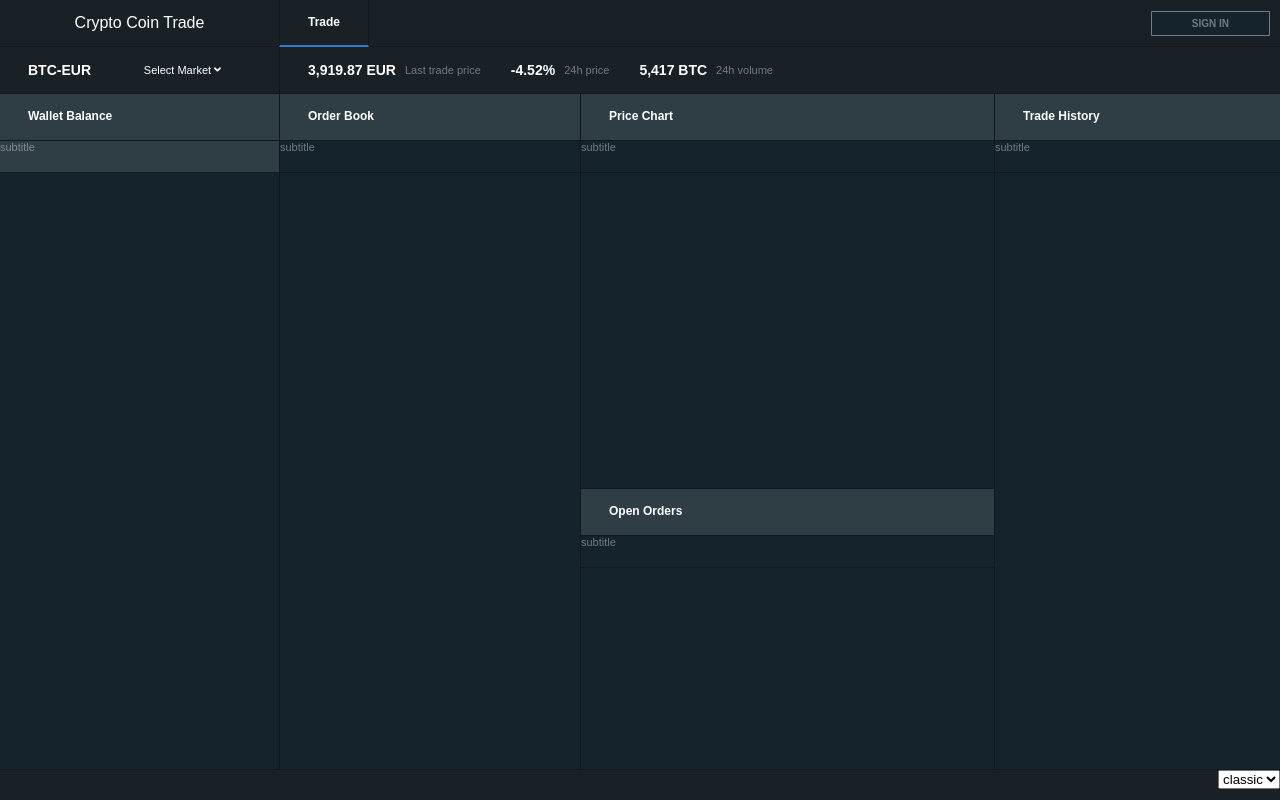
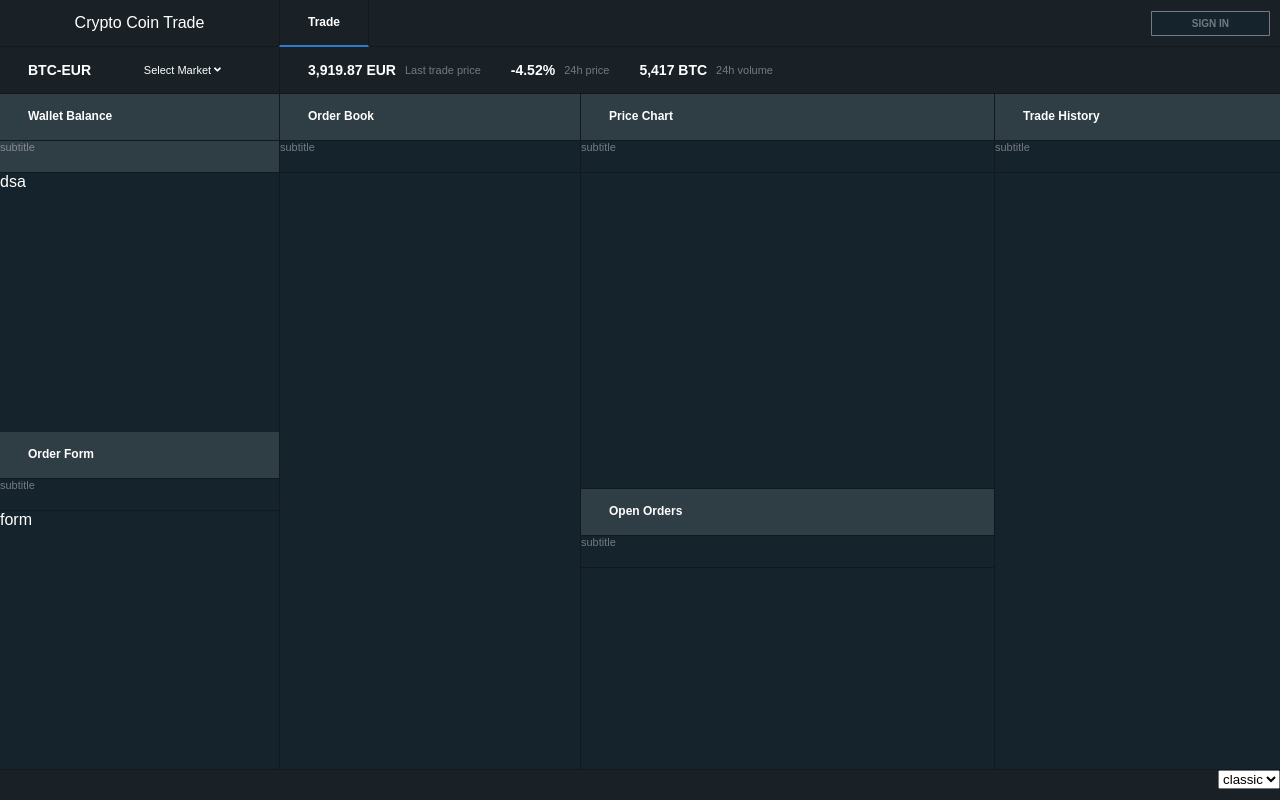
Before and after one commit to jaksa-b/cryptocointrade.app, a React (Create React App) app: page / in a window 1280 px wide. Built offline with nearby package versions, Linux system fonts and the light colour scheme; what mobx-react-router would draw is missing.

Commit message:
chore: Order Form layout

```diff
--- a/src/components/elements/Card.tsx
+++ b/src/components/elements/Card.tsx
@@ -1,4 +1,4 @@
-import React from 'react'
+import React, { ReactNode } from 'react'
 import styled from 'styled-components'
 
 interface Props {
@@ -11,7 +11,7 @@ interface Props {
       type: string
     }
   },
-  children?: React.ReactChildren
+  children?: ReactNode
 }
 
 const initialOptions = {
--- a/src/pages/Trade.tsx
+++ b/src/pages/Trade.tsx
@@ -46,6 +46,7 @@ class Trade extends Component<Props, State> {
         <TradeBody>
           <TradeGrid>
             <Sidebar>
+              <Container>
                 <Card
                   title="Wallet Balance"
                   options={{
@@ -55,7 +56,13 @@ class Trade extends Component<Props, State> {
                     subHeader: {
                       type: 'secondary'
                     }
-                }} />
+                  }}>
+                  <div>dsa</div>
+                </Card>
+                <Card title="Order Form">
+                  <form action=""> form</form>
+                </Card>
+              </Container>
             </Sidebar>
             <OrderBook>
               <Card title="Order Book" />
@@ -75,6 +82,16 @@ class Trade extends Component<Props, State> {
     )
   }
 }
+
+const Container = styled.div`
+  position: relative;
+  display: flex;
+  width: 100%;
+  flex-direction: column;
+  max-width: 100%;
+  min-height: 0px;
+  flex: 1 1 0%;
+`
 
 const TradeGrid = styled.div`
   display: grid;
```
Lines whose indentation alone changed are shown as unchanged.
